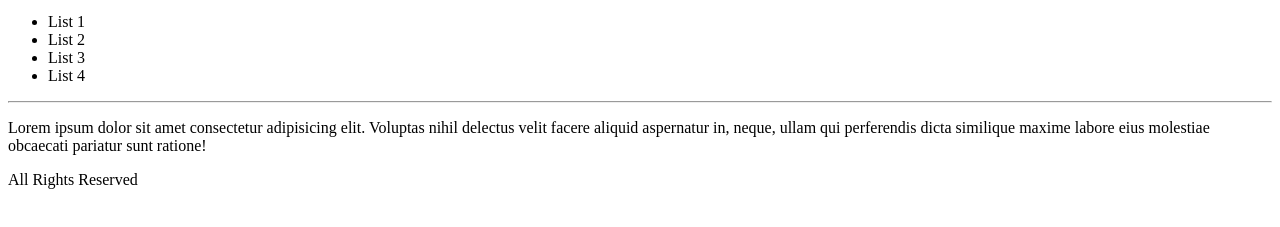
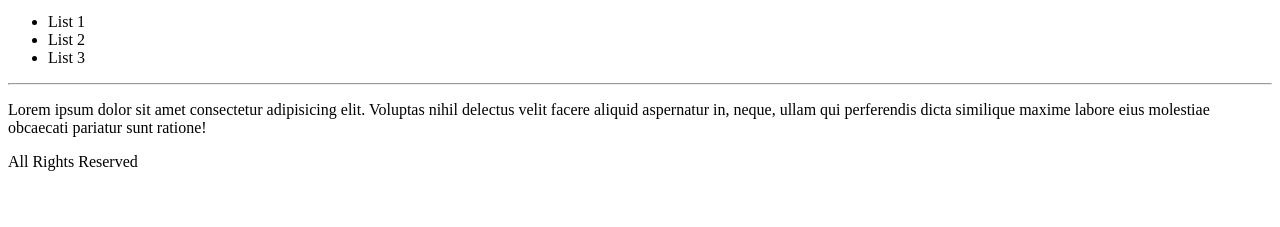
Before and after one commit to nufftalon/git-course, a plain HTML site: page index.html in a window 1280 px wide. Shown: the part 145-372 px from the top of the page. Drawn offline with Linux system fonts and the light colour scheme.

Commit message:
Revert "Added 4th list item"
This reverts commit b7eed6c6449376dbe5e28d67812b731ac3e68aa0.

```diff
--- a/index.html
+++ b/index.html
@@ -21,7 +21,6 @@
         <li>List 1</li>
         <li>List 2</li>
         <li>List 3</li>
-        <li>List 4</li>
     </ul>
     <hr>
     <p>Lorem ipsum dolor sit amet consectetur adipisicing elit. Voluptas nihil delectus velit facere aliquid aspernatur in, neque, ullam qui perferendis dicta similique maxime labore eius molestiae obcaecati pariatur sunt ratione!</p>
```
